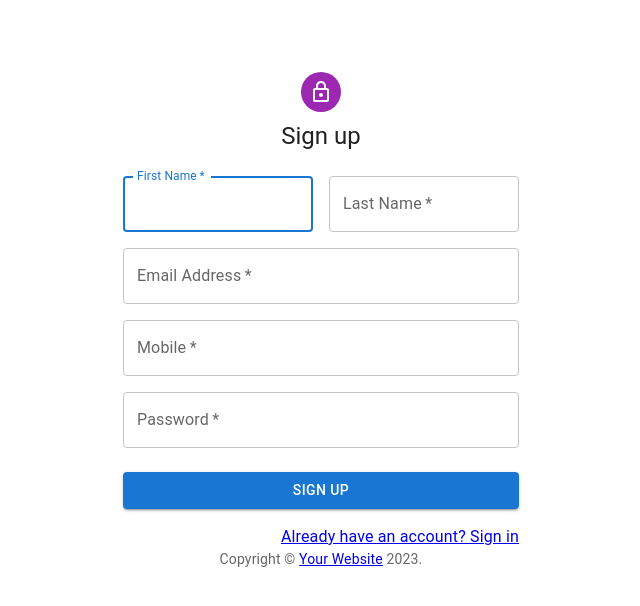
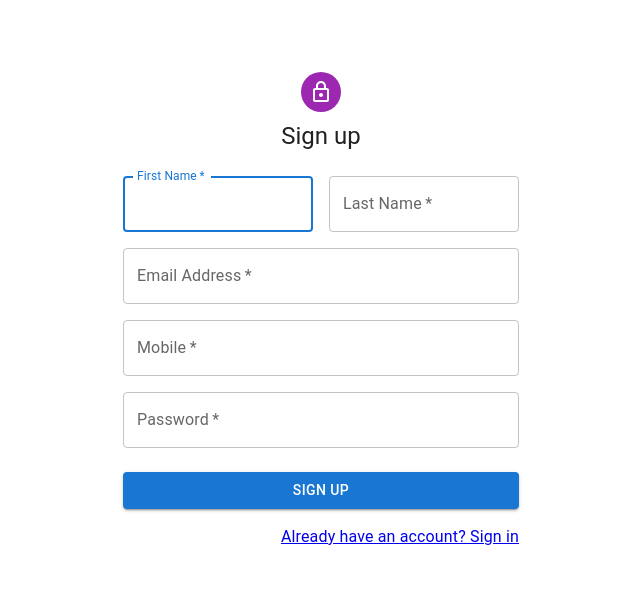
Before and after one commit to AyoMoses1/todo, a React (Create React App) app: page /signup in a window 1280 px wide. Shown: the top 606 px of the page, without its empty margins (319-959 px from the left). Built offline with nearby package versions, Linux system fonts and the light colour scheme.

Commit message:
fixed errors

```diff
--- a/src/App.css
+++ b/src/App.css
@@ -36,23 +36,24 @@
   margin-bottom: 1.188rem;
 }
 
-.todo_form form-inputs {
+.todo_form #form-input {
   display: flex;
   justify-content: space-between;
 }
 
 .form-inputs > div {
   border-radius: 4px;
+
   /* border: solid 1px #e8e8e8; */
   background-color: var(--white-two);
   width: 40% !important;
   margin-bottom: 2rem;
   margin-right: 1rem;
 }
+
 .todo_form input {
   padding: 0.813rem 1.063rem;
 }
-
 
 .todo_form input:nth-child(2) {
   width: 20%;
--- a/src/components/Form.jsx
+++ b/src/components/Form.jsx
@@ -49,7 +49,7 @@
   return (
     <form action="#" method="post" className="todo_form">
       <h1>ADD NEW TODO</h1>
-      <div className="form-inputs">
+      <div className="form-inputs" id="form_input">
         <TextField
           name="title"
           label="title"
--- a/src/views/Sgnin/SignUp.jsx
+++ b/src/views/Sgnin/SignUp.jsx
@@ -18,18 +18,6 @@
 import axios from "axios";
 import { useNavigate } from "react-router-dom";
 import endpoints from "./../../utils/endpoints";
-
-function Copyright() {
-  return (
-    <Typography variant="body2" color="text.secondary" align="center">
-      {"Copyright © "}
-      <Link color="inherit" href="https://mui.com/">
-        Your Website
-      </Link>{" "}
-      {new Date().getFullYear()}.
-    </Typography>
-  );
-}
 
 const theme = createTheme();
 
@@ -152,7 +140,6 @@
             </Grid>
           </Box>
         </Box>
-        <Copyright sx={{ mt: 5 }} />
       </Container>
     </ThemeProvider>
   );
```
